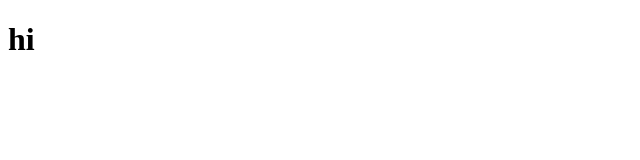
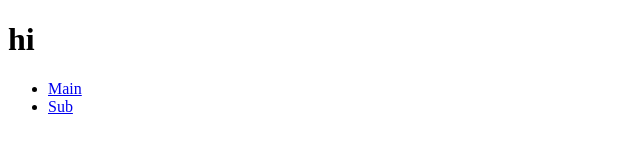
Before and after one commit to khorhedey/Version, a plain HTML site: page index.html in a window 1280 px wide. Shown: the full height of the page, 0-640 px from the left. Drawn offline with Linux system fonts and the light colour scheme.

```diff
--- a/index.html
+++ b/index.html
@@ -10,6 +10,10 @@
       <div class="inner-container">
         <h1>hi</h1>
       </div>
+      <ul>
+        <li><a href="#">Main</a></li>
+        <li><a href="#">Sub</a></li>
+      </ul>
     </div>
   </body>
 </html>
```
